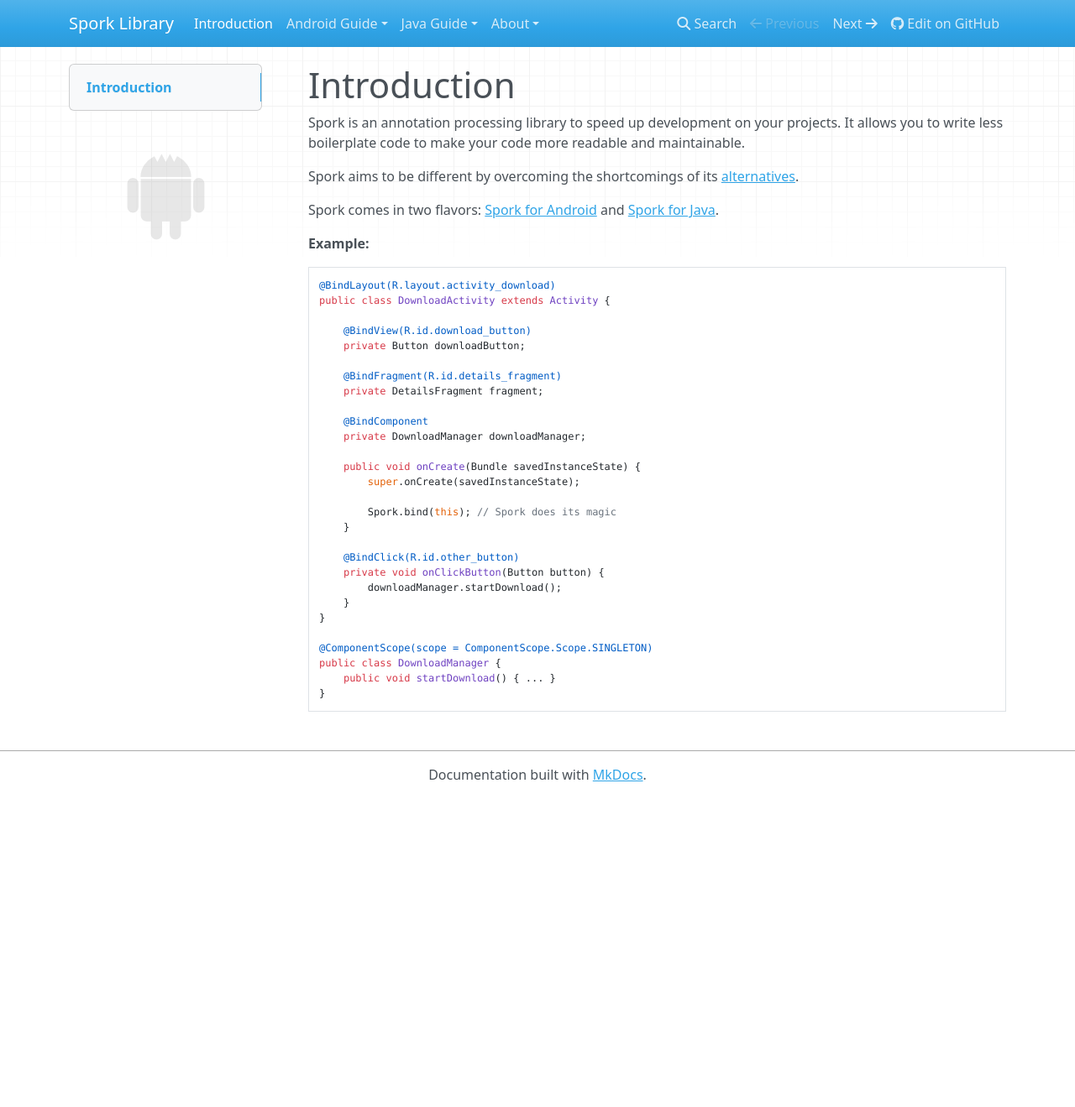
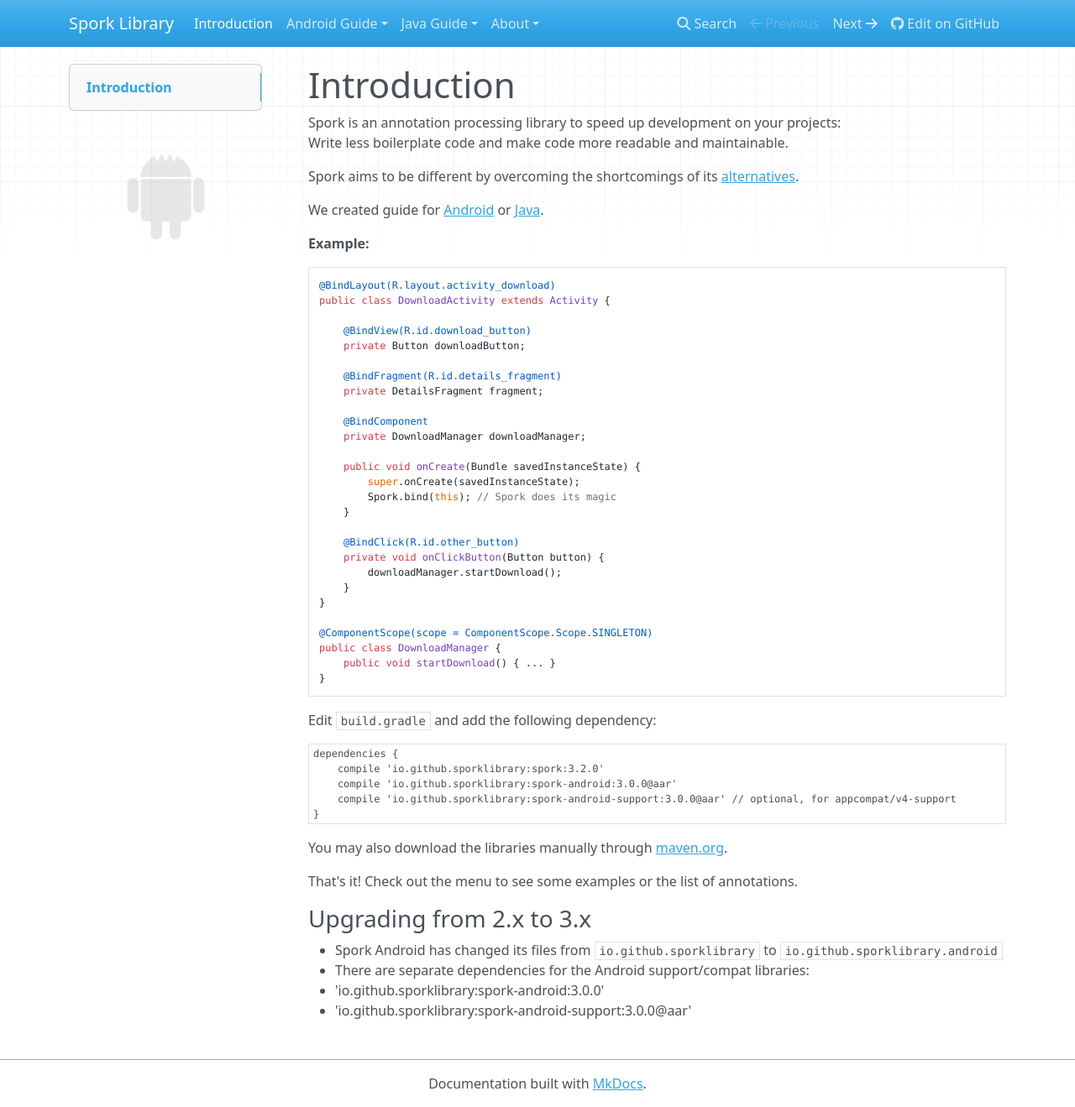
Before and after one commit to KenVanHoeylandt/Spork-Website, an MkDocs documentation site: the page built from docs/index.md, in a window 1280 px wide and 1319 px high. Shown: the whole window at 84% size. Built offline with MkDocs 1.6.1, drawn with Linux system fonts in a browser that asks for light colours; nearby versions of some CDN libraries; old or Windows-style settings are respelled for this version of MkDocs.

Commit message:
- moved getting started from version-specific docs to index - fixed links to github source files

````diff
--- a/docs/index.md
+++ b/docs/index.md
@@ -1,11 +1,11 @@
 # Introduction
 
-Spork is an annotation processing library to speed up development on your projects.
-It allows you to write less boilerplate code to make your code more readable and maintainable.
+Spork is an annotation processing library to speed up development on your projects:<br/>
+Write less boilerplate code and make code more readable and maintainable.
 
 Spork aims to be different by overcoming the shortcomings of its [alternatives](/about/comparison).
 
-Spork comes in two flavors: [Spork for Android](https://github.com/SporkLibrary/Spork-Android) and [Spork for Java](https://github.com/SporkLibrary/Spork).
+We created guide for [Android](/documentation/current/android/getting-started) or [Java](/documentation/current/java/getting-started).
 
 **Example:**
 
@@ -24,7 +24,6 @@
 
 	public void onCreate(Bundle savedInstanceState) {
 		super.onCreate(savedInstanceState);
-
 		Spork.bind(this); // Spork does its magic
 	}
 
@@ -39,3 +38,24 @@
 	public void startDownload() { ... }
 }
 ```
+
+Edit `build.gradle` and add the following dependency:
+
+```groovy
+dependencies {
+    compile 'io.github.sporklibrary:spork:3.2.0'
+    compile 'io.github.sporklibrary:spork-android:3.0.0@aar'
+	compile 'io.github.sporklibrary:spork-android-support:3.0.0@aar' // optional, for appcompat/v4-support
+}
+```
+
+You may also download the libraries manually through [maven.org](http://search.maven.org/#search%7Cga%7C1%7Cg%3A%22io.github.sporklibrary%22).
+
+That's it! Check out the menu to see some examples or the list of annotations.
+
+### Upgrading from 2.x to 3.x
+
+- Spork Android has changed its files from `io.github.sporklibrary` to `io.github.sporklibrary.android`
+- There are separate dependencies for the Android support/compat libraries:
+ - 'io.github.sporklibrary:spork-android:3.0.0'
+ - 'io.github.sporklibrary:spork-android-support:3.0.0@aar'
--- a/mkdocs.yml
+++ b/mkdocs.yml
@@ -18,7 +18,6 @@
 pages:
   - Introduction: index.md
   - 'Android Guide':
-    - 'Getting Started': 'documentation/current/android/getting-started.md'
     - 'Annotations':
       - '@BindClick': 'documentation/current/android/annotations/bindclick.md'
       - '@BindComponent': 'documentation/current/java/annotations/bindcomponent.md'
@@ -41,7 +40,6 @@
       - 'ProGuard': 'documentation/current/android/advanced/proguard.md'
       - 'Binding order': 'documentation/current/android/advanced/binding-order.md'
   - 'Java Guide':
-    - 'Getting Started': 'documentation/current/java/getting-started.md'
     - 'Annotations':
       - '@BindComponent': 'documentation/current/java/annotations/bindcomponent.md'
     - 'Examples':
````
Also changed, not shown: docs/documentation/current/android/getting-started.md (deleted, +0 -23 lines), docs/documentation/current/java/advanced/creating-annotations.md (+3 -3 lines), docs/documentation/current/java/getting-started.md (deleted, +0 -32 lines).
